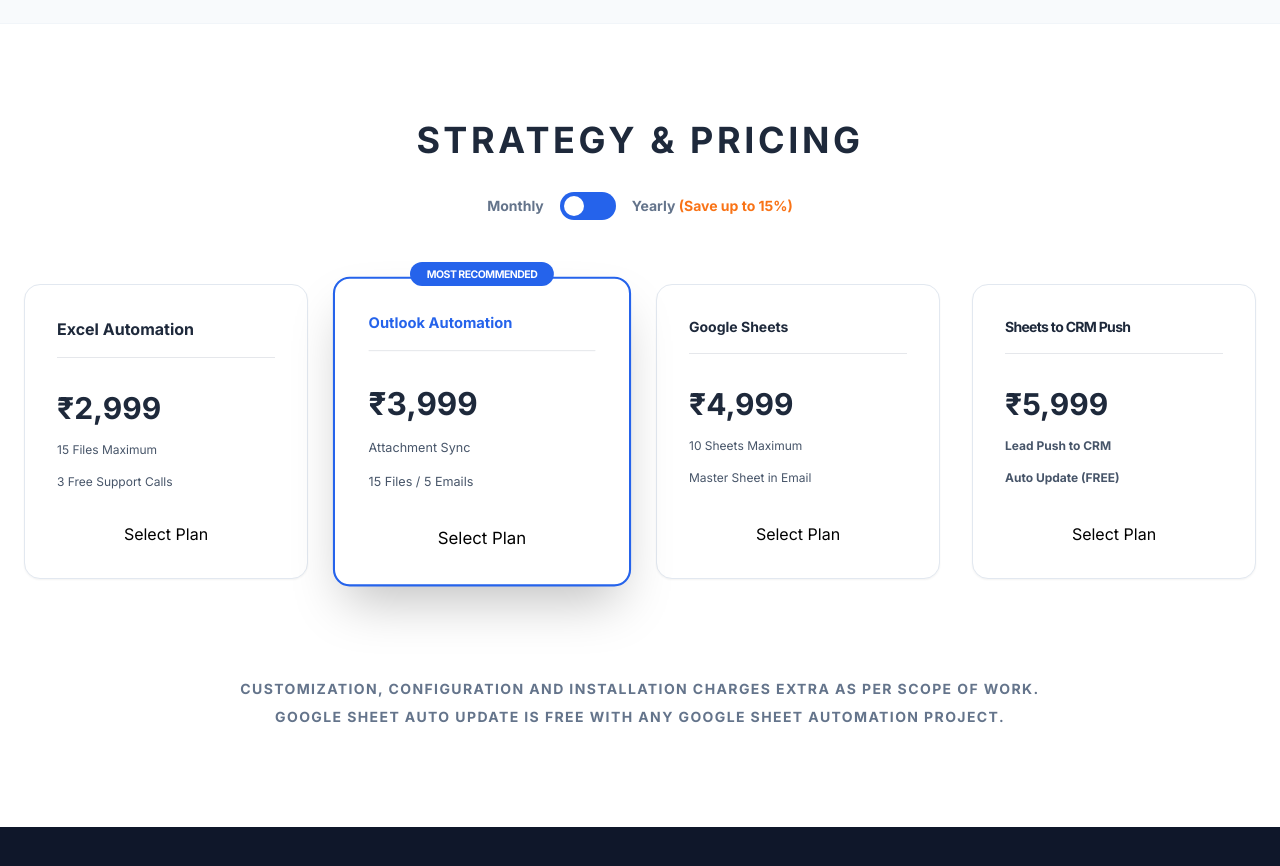
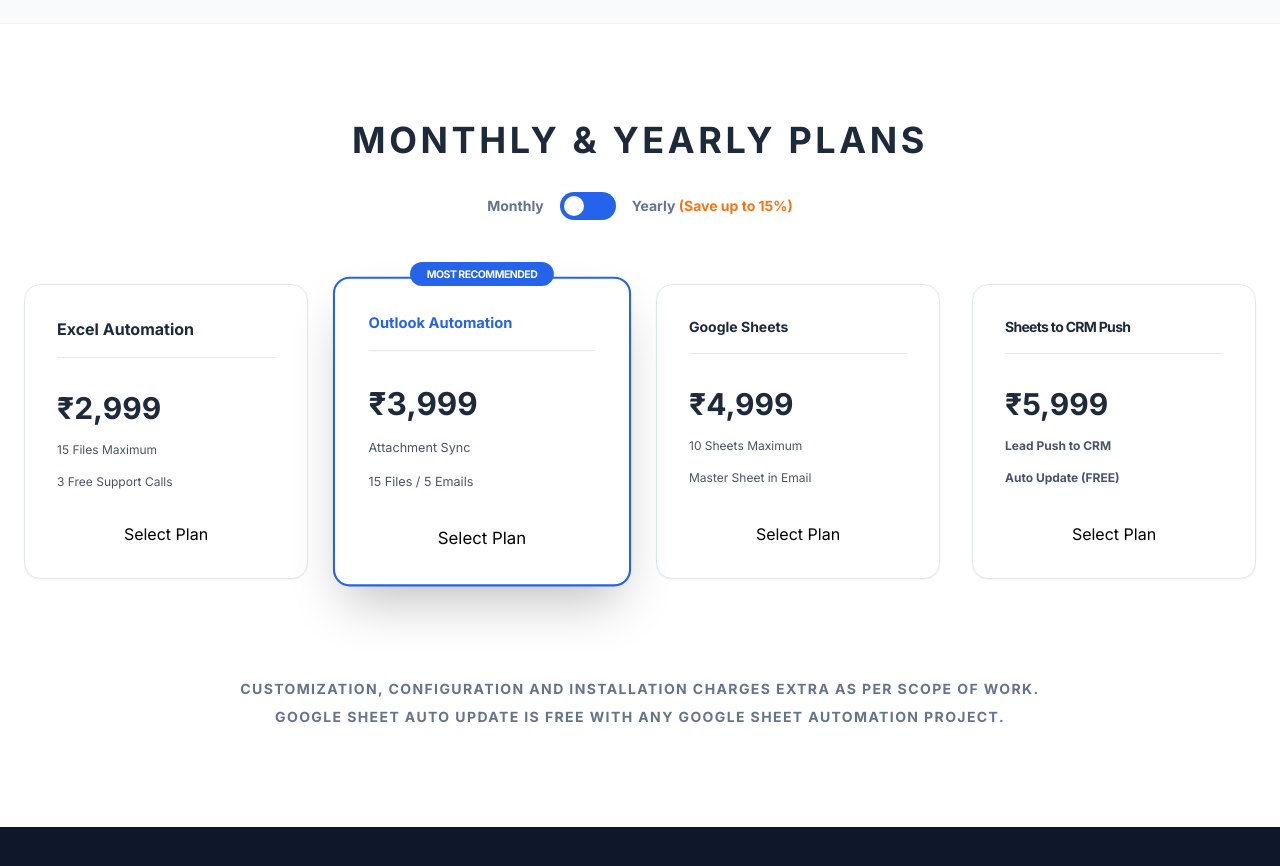
Before and after one commit to yuktiaisales-sudo/yukti-automation-web-, a plain HTML site: page index.html in a window 1280 px wide. Shown: the part 1900-2766 px from the top of the page. Drawn offline with nearby package versions, Linux system fonts and the light colour scheme; no server answers.

Commit message:
Update index.html

```diff
--- a/index.html
+++ b/index.html
@@ -149,7 +149,7 @@
     <!-- Pricing Section -->
     <section id="pricing" class="py-24 px-6 bg-white">
         <div class="max-w-7xl mx-auto text-center mb-16">
-            <h2 class="text-4xl font-bold text-slate-800 uppercase tracking-widest">Strategy & Pricing</h2>
+            <h2 class="text-4xl font-bold text-slate-800 uppercase tracking-widest">Monthly & Yearly Plans</h2>
 
             <!-- Monthly / Yearly Toggle -->
             <div class="mt-8 flex justify-center items-center gap-4">
```
